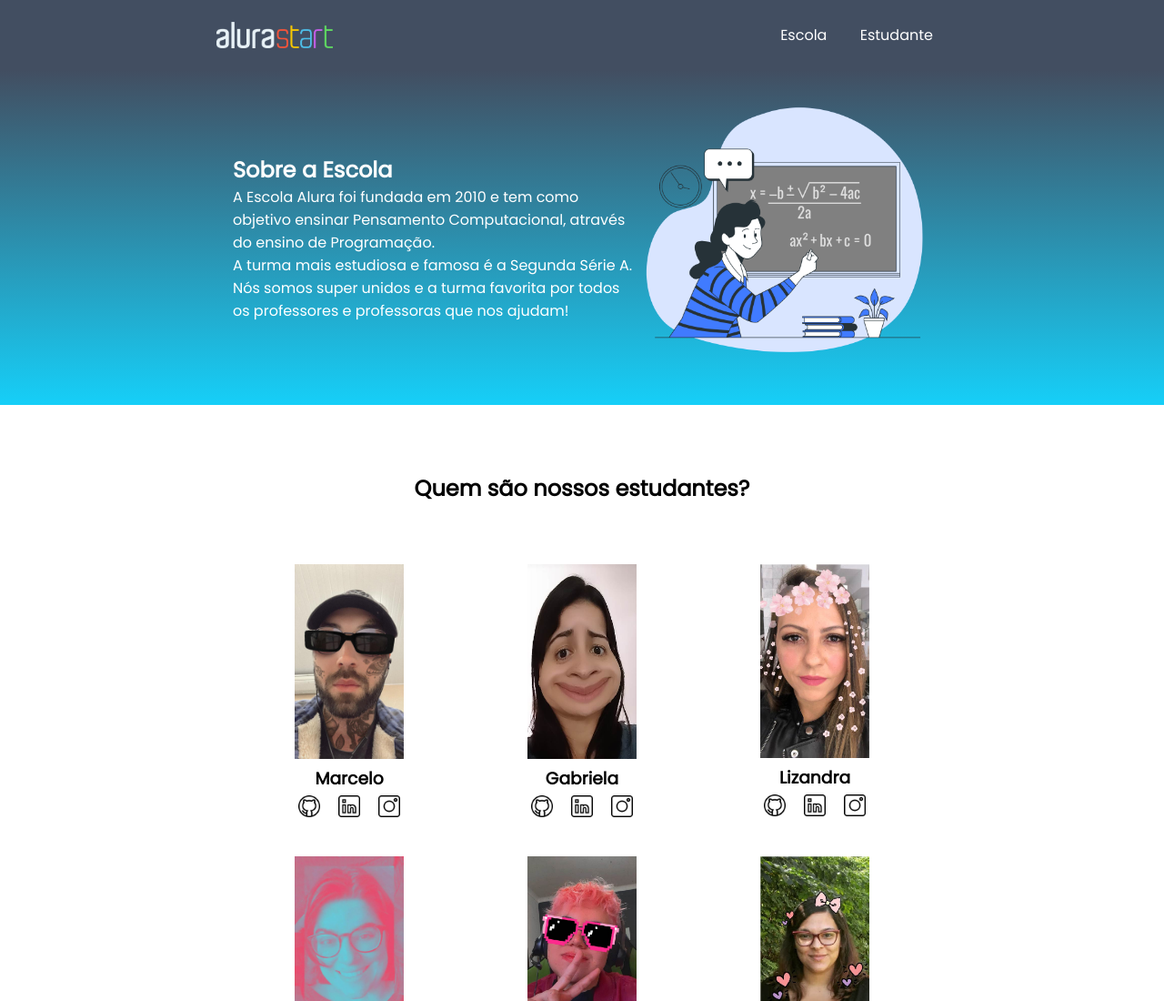
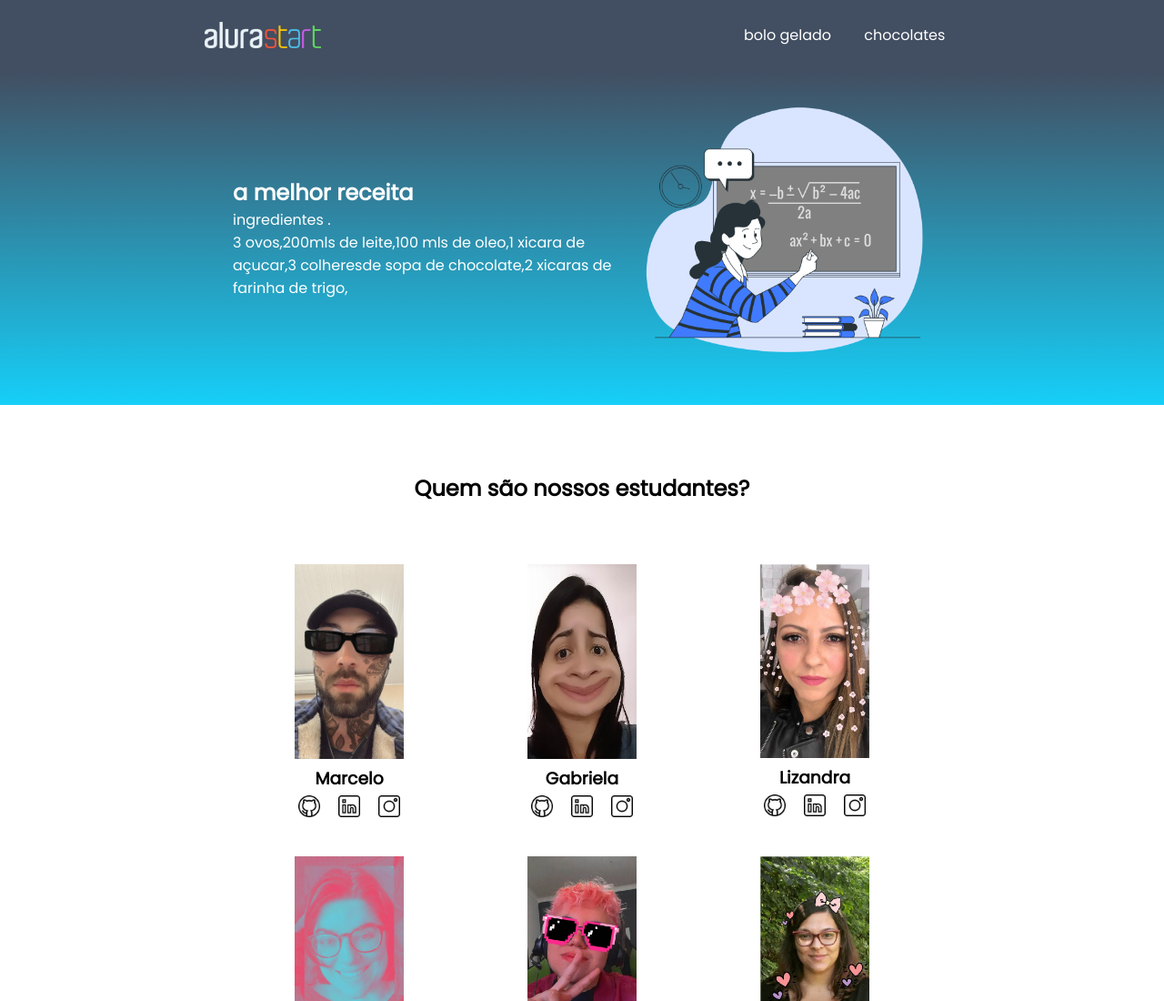
Before and after one commit to jennifergabrielly/jennifer-projeto1, a plain HTML site: page index.html in a window 1280 px wide. Shown: the top 1100 px of the page at 91% size. Drawn offline with Linux system fonts and the light colour scheme.

Commit message:
Add files via upload

```diff
--- a/index.html
+++ b/index.html
@@ -16,17 +16,17 @@
     <header class="cabecalho">
         <img class="cabecalho-imagem" src="alurastart logo.png" alt="logo da alura start">
         <ul class="cabecalho-lista">
-            <li class="cabecalho-lista-item"><a href="#bolo">Escola</a></li>
-            <li class="cabecalho-lista-item"><a href="#chocolate">Estudante</a></li>
+            <li class="cabecalho-lista-item"><a href="#bolo">bolo gelado</a></li>
+            <li class="cabecalho-lista-item"><a href="#chocolate">chocolates</a></li>
         </ul>
     </header>
     <section id="escola">
         <div class="escola-div-conteudo">
-            <h2 class="bolo gelado de brigadeiro">Sobre a Escola</h2>
-            <p class="escola-texto-um">A Escola Alura foi fundada em 2010 e tem como objetivo ensinar Pensamento
-                Computacional, através do ensino de Programação.</p>
-            <p class="escola-texto-dois">A turma mais estudiosa e famosa é a Segunda Série A. Nós somos super unidos e a
-                turma favorita por todos os professores e professoras que nos ajudam!</p>
+            <h2 class="bolo gelado de brigadeiro">a melhor receita</h2>
+            <p class="escola-texto-um">ingredientes
+        .</p>
+            <p class="escola-texto-dois">3 ovos,200mls de leite,100 mls de oleo,1 xicara de açucar,3 colheresde sopa de chocolate,2 xicaras de farinha de trigo,
+                </p>
         </div>
         <img class="escola-imagem" src="Formula-bro.png" alt="imagem que representa uma professora em sala de aula">
     </section>
```
